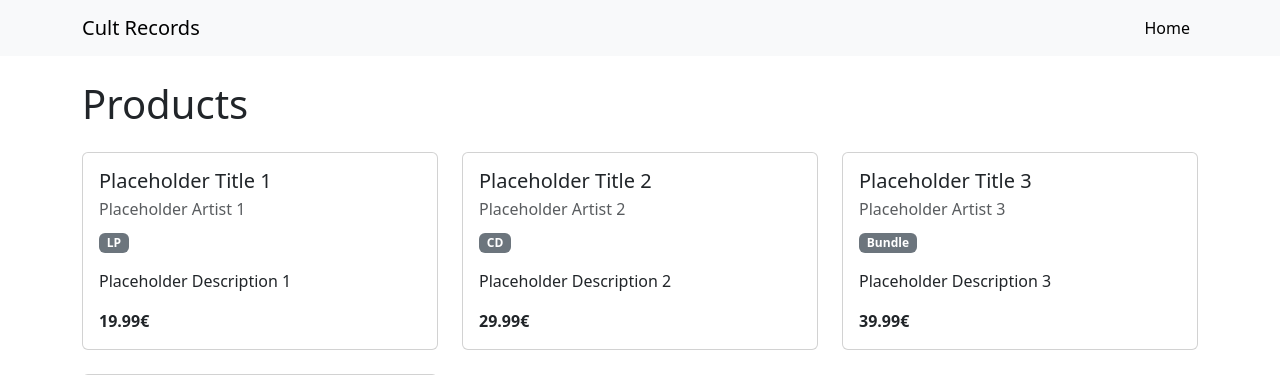
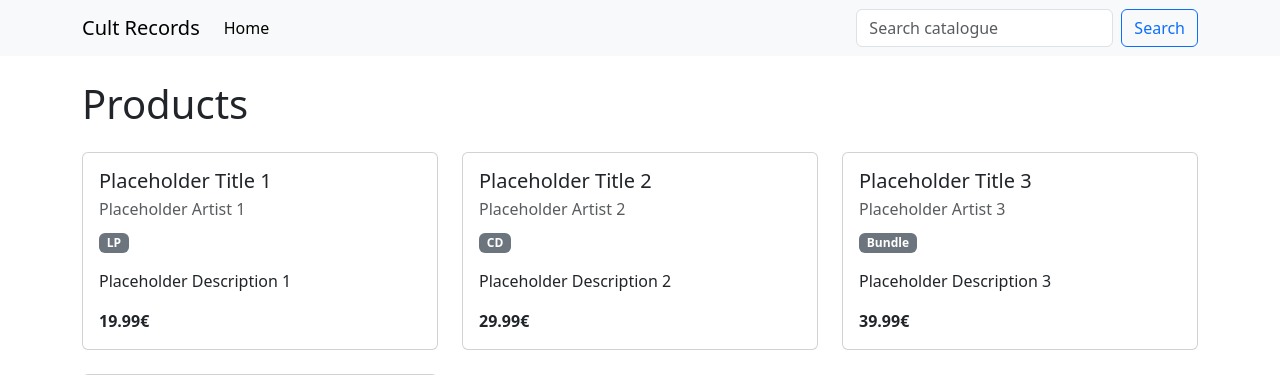
Before and after one commit to chriskalos/cult-records, a Django app: page / in a window 1280 px wide. Shown: the top 375 px of the page. Run offline with Django 5.2, Linux system fonts and the light colour scheme; data comes from the database, SQL or seed files in the repository.

Commit message:
Add header catalogue search

```diff
--- a/home/templates/home/includes/header.html
+++ b/home/templates/home/includes/header.html
@@ -7,6 +7,18 @@
                     <a class="nav-link active" aria-current="page" href="{% url 'home' %}">Home</a>
                 </li>
             </ul>
+            <form action="{% url 'search:results' %}" method="get" class="d-flex ms-auto" role="search">
+                <label for="header-search" class="visually-hidden">Search the catalogue</label>
+                <input
+                    id="header-search"
+                    name="query"
+                    type="search"
+                    value="{{ request.GET.query|default:'' }}"
+                    class="form-control me-2"
+                    placeholder="Search catalogue"
+                >
+                <button type="submit" class="btn btn-outline-primary">Search</button>
+            </form>
         </div>
     </nav>
 </header>
--- a/home/tests.py
+++ b/home/tests.py
@@ -79,3 +79,9 @@ class HomePageTests(TestCase):
             list(products.values_list("product_id", flat=True)),
             ["PLHLP01", "PLHCD02", "PLHBNDL03", "PLHMRCH04"],
         )
+
+    def test_header_contains_catalogue_search(self):
+        response = self.client.get(reverse("home"))
+
+        self.assertContains(response, f'action="{reverse("search:results")}"')
+        self.assertContains(response, 'name="query"')
```
Also changed, not shown: search/tests.py (+8 -0 lines).
